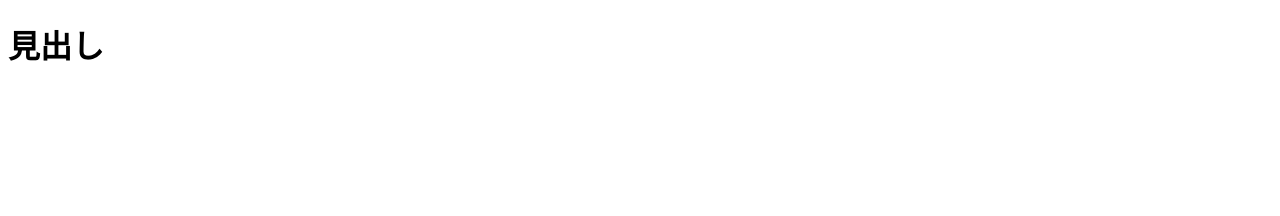
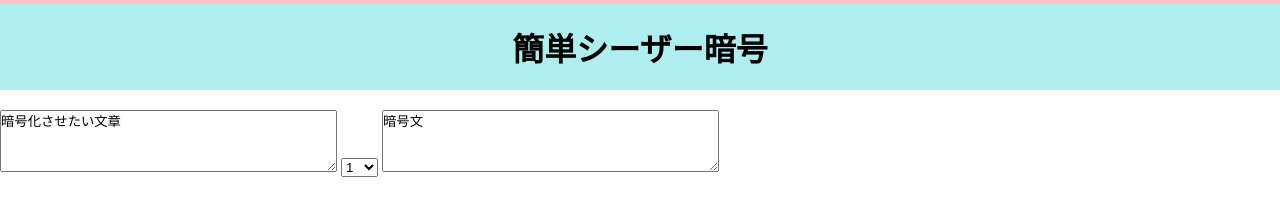
Before and after one commit to t-yukami/web, a plain HTML site: page index.html in a window 1280 px wide. Drawn offline with Linux system fonts and the light colour scheme.

Commit message:
ファイル追加

```diff
--- a/index.html
+++ b/index.html
@@ -3,8 +3,29 @@
   <head>
     <meta charset="utf-8">
     <title></title>
+    <link rel="stylesheet" href="style.css">
   </head>
   <body>
-    <h1>見出し</h1>
+    <div class="header">
+      <h1>簡単シーザー暗号</h1>
+    </div>
+    <form>
+      <textarea name="plaintext" rows="4" cols="40">暗号化させたい文章</textarea>
+      <select name="key">
+        <option value="1">1</option>
+        <option value="2">2</option>
+        <option value="3">3</option>
+        <option value="4">4</option>
+        <option value="5">5</option>
+        <option value="6">6</option>
+        <option value="7">7</option>
+        <option value="8">8</option>
+        <option value="9">9</option>
+        <option value="10">10</option>
+      </select>
+      <textarea name="ciphertext" rows="4" cols="40">暗号文</textarea>
+
+
+    </form>
   </body>
 </html>
--- /dev/null
+++ b/style.css
@@ -0,0 +1,13 @@
+@charset "UTF-8";
+
+*{
+  margin: 0;
+  padding: 0;
+}
+.header{
+  text-align: center;
+  padding: 20px;
+  margin-bottom: 20px;
+  border-top: solid 4px pink;
+  background: paleturquoise;
+}
```
Also changed, not shown: script.js (added).
